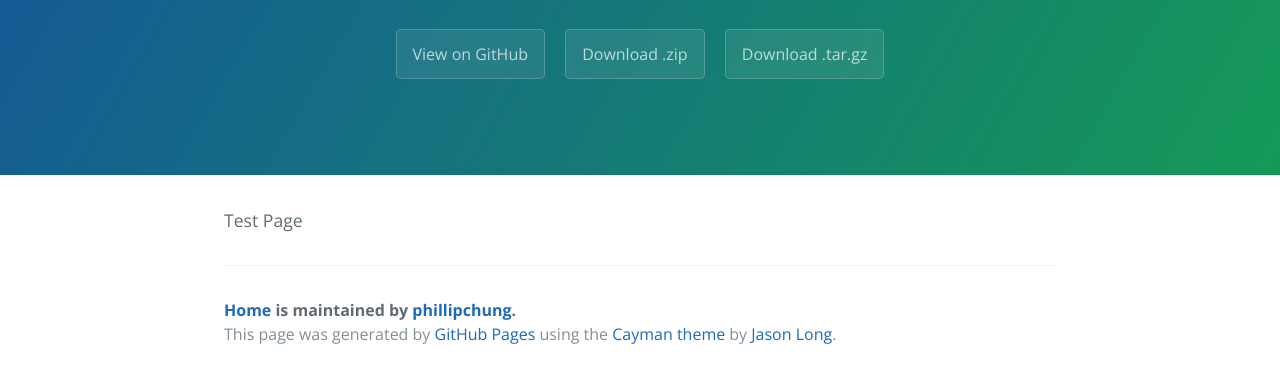
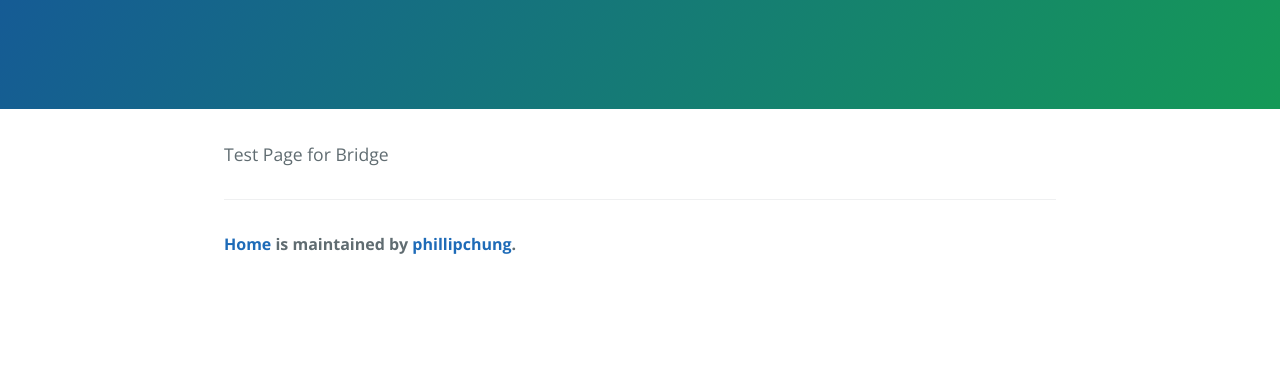
Before and after one commit to phillipchung/home, a plain HTML site: page index.html in a window 1280 px wide. Shown: the part 161-544 px from the top of the page. Drawn offline with nearby package versions, Linux system fonts and the light colour scheme.

Commit message:
Update index.html

```diff
--- a/index.html
+++ b/index.html
@@ -2,7 +2,7 @@
 <html lang="en-us">
   <head>
     <meta charset="UTF-8">
-    <title>Home by phillipchung</title>
+    <title>Home by PhillipChung</title>
     <meta name="viewport" content="width=device-width, initial-scale=1">
     <link rel="stylesheet" type="text/css" href="stylesheets/normalize.css" media="screen">
     <link href='https://fonts.googleapis.com/css?family=Open+Sans:400,700' rel='stylesheet' type='text/css'>
@@ -13,18 +13,13 @@
     <section class="page-header">
       <h1 class="project-name">Home</h1>
       <h2 class="project-tagline"></h2>
-      <a href="https://github.com/phillipchung/home" class="btn">View on GitHub</a>
-      <a href="https://github.com/phillipchung/home/zipball/master" class="btn">Download .zip</a>
-      <a href="https://github.com/phillipchung/home/tarball/master" class="btn">Download .tar.gz</a>
     </section>
 
     <section class="main-content">
-      <p>Test Page</p>
+      <p>Test Page for Bridge</p>
 
       <footer class="site-footer">
         <span class="site-footer-owner"><a href="https://github.com/phillipchung/home">Home</a> is maintained by <a href="https://github.com/phillipchung">phillipchung</a>.</span>
-
-        <span class="site-footer-credits">This page was generated by <a href="https://pages.github.com">GitHub Pages</a> using the <a href="https://github.com/jasonlong/cayman-theme">Cayman theme</a> by <a href="https://twitter.com/jasonlong">Jason Long</a>.</span>
       </footer>
 
     </section>
```
